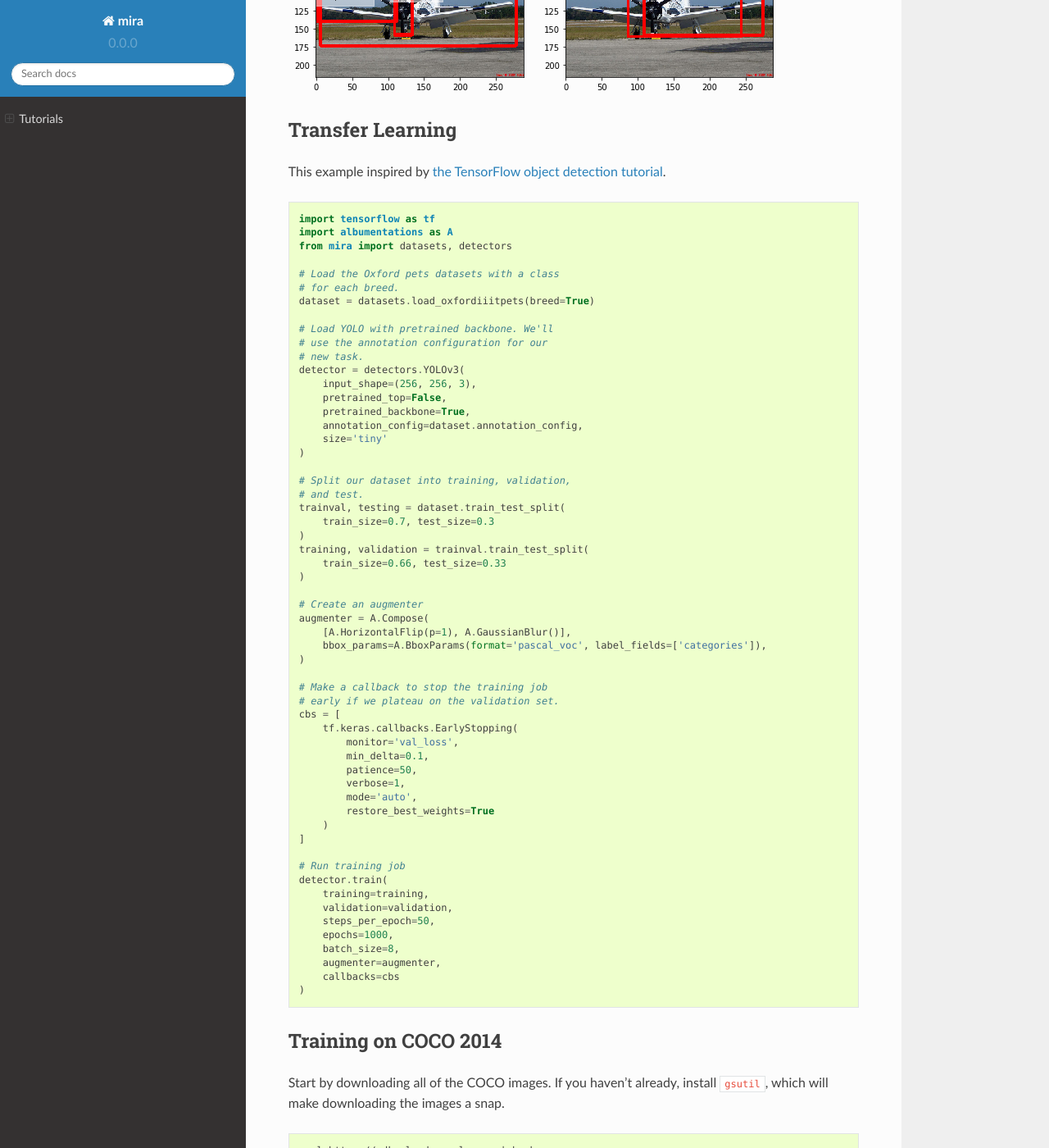
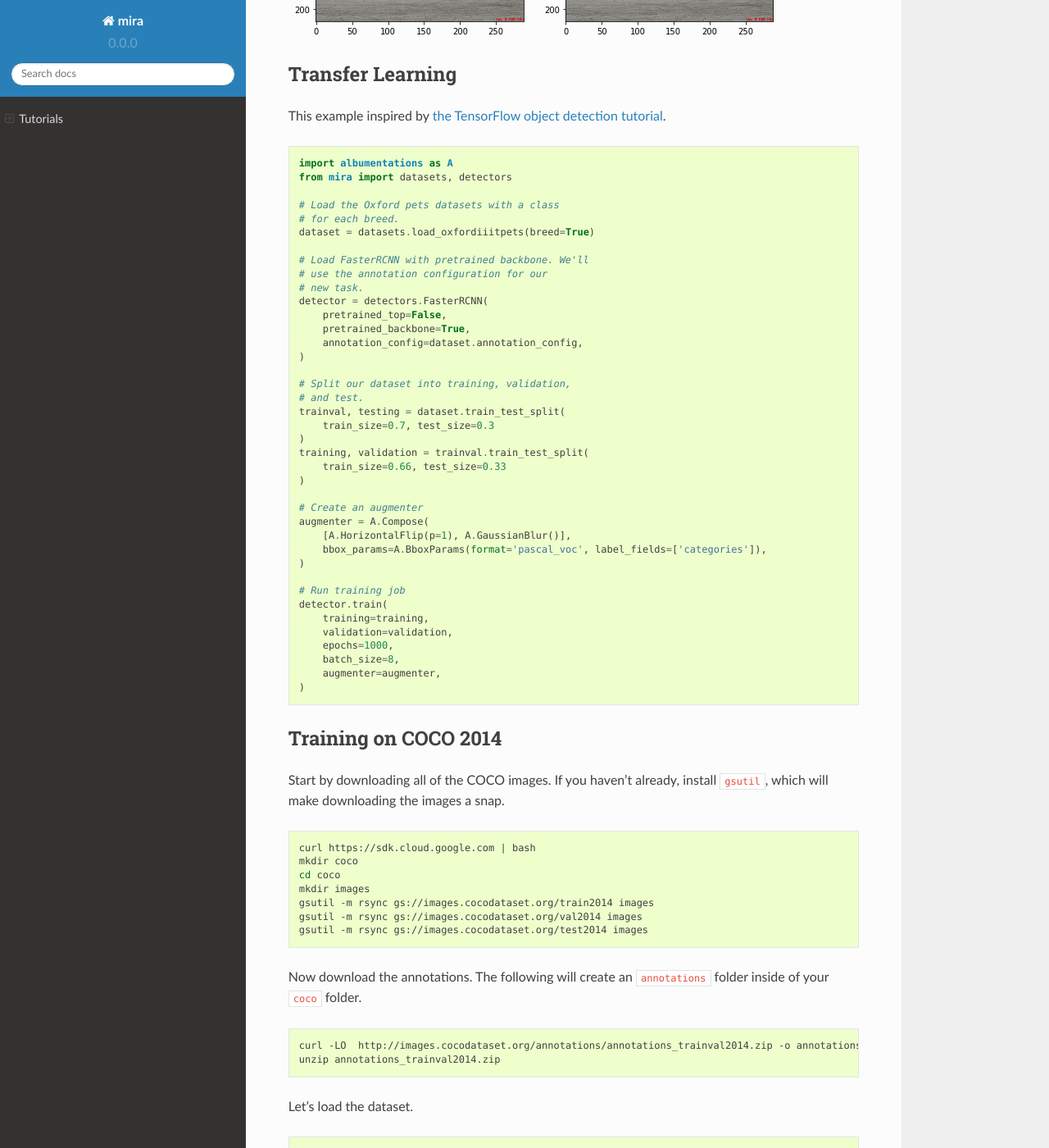
Before and after one commit to faustomorales/mira, a Sphinx documentation site: the page built from docs/tutorials.md, in a window 1280 px wide and 1400 px high, scrolled down 2603 px. Shown: the whole window at 82% size. Built offline with Sphinx 7.4.7 and the Read the Docs theme 2.0.0, drawn with Linux system fonts in a browser that asks for light colours; some of the changed text lies outside the part shown.

Commit message:
Remove extraneous pieces.

````diff
--- a/docs/tutorials.md
+++ b/docs/tutorials.md
@@ -71,13 +71,9 @@ import matplotlib.pyplot as plt
 # split to save time)
 dataset = datasets.load_voc2012(subset='val')
 
-# Load YOLO with pretrained layers. It is
+# Load FasterRCNN with pretrained layers. It is
 # set up to use COCO labels.
-detector_yolo = detectors.YOLOv3(
-    input_shape=(256, 256, 3),
-    pretrained_top=True,
-    size='tiny'
-)
+detector_faster = detectors.FasterRCNN(pretrained_top=True)
 
 detector_ed = detectors.EfficientDet(pretrained_top=True)
 
@@ -85,9 +81,9 @@ detector_ed = detectors.EfficientDet(pretrained_top=True)
 scene = dataset[5]
 
 # Set up side-by-side plots
-fig, (ax_ed, ax_yolo) = plt.subplots(ncols=2, figsize=(10, 5))
+fig, (ax_ed, ax_faster) = plt.subplots(ncols=2, figsize=(10, 5))
 ax_ed.set_title('EfficientDet')
-ax_yolo.set_title('YOLOv3')
+ax_faster.set_title('FasterRCNN')
 
 # We get predicted scenes from each detector. Detectors return
 # lists of annotations for a given image. So we can just replace
@@ -97,15 +93,15 @@ predicted_ed = scene.assign(
     annotations=detector_ed.detect(scene.image),
     annotation_config=detector_ed.annotation_config
 )
-predicted_yolo = scene.assign(
-    annotations=detector_yolo.detect(scene.image, threshold=0.4),
-    annotation_config=detector_yolo.annotation_config
+predicted_faster = scene.assign(
+    annotations=detector_faster.detect(scene.image, threshold=0.4),
+    annotation_config=detector_faster.annotation_config
 )
 
 # Plot both predictions. The calls to annotation() get us
 # an image with the bounding boxes drawn.
 _ = predicted_ed.annotated().show(ax=ax_ed)
-_ = predicted_yolo.annotated().show(ax=ax_yolo)
+_ = predicted_faster.annotated().show(ax=ax_faster)
 ```
 
 .. image:: _static/example_simple_od.png
@@ -115,7 +111,6 @@ _ = predicted_yolo.annotated().show(ax=ax_yolo)
 This example inspired by [the TensorFlow object detection tutorial](https://github.com/tensorflow/models/blob/master/research/object_detection/g3doc/running_pets.md).
 
 ```python
-import tensorflow as tf
 import albumentations as A
 from mira import datasets, detectors
 
@@ -123,15 +118,13 @@ from mira import datasets, detectors
 # for each breed.
 dataset = datasets.load_oxfordiiitpets(breed=True)
 
-# Load YOLO with pretrained backbone. We'll
+# Load FasterRCNN with pretrained backbone. We'll
 # use the annotation configuration for our
 # new task.
-detector = detectors.YOLOv3(
-    input_shape=(256, 256, 3),
+detector = detectors.FasterRCNN(
     pretrained_top=False,
     pretrained_backbone=True,
     annotation_config=dataset.annotation_config,
-    size='tiny'
 )
 
 # Split our dataset into training, validation,
@@ -149,28 +142,13 @@ augmenter = A.Compose(
     bbox_params=A.BboxParams(format='pascal_voc', label_fields=['categories']),
 )
 
-# Make a callback to stop the training job
-# early if we plateau on the validation set.
-cbs = [
-    tf.keras.callbacks.EarlyStopping(
-        monitor='val_loss',
-        min_delta=0.1,
-        patience=50,
-        verbose=1,
-        mode='auto',
-        restore_best_weights=True
-    )
-]
-
 # Run training job
 detector.train(
     training=training,
     validation=validation,
-    steps_per_epoch=50,
     epochs=1000,
     batch_size=8,
     augmenter=augmenter,
-    callbacks=cbs
 )
 ```
 
@@ -214,14 +192,12 @@ And now we can train a detector.
 ```python
 from mira import detectors
 
-detector = detectors.YOLOv3(
+detector = detectors.FasterRCNN(
     annotation_config=training.annotation_config
 )
 detector.train(
     training=training,
     validation=validation,
-    epochs=1000,
-    steps_per_epoch=50
-    train_shape=(512, 512)
+    epochs=1000
 )
 ```
````
Also changed, not shown: 4 other files.
